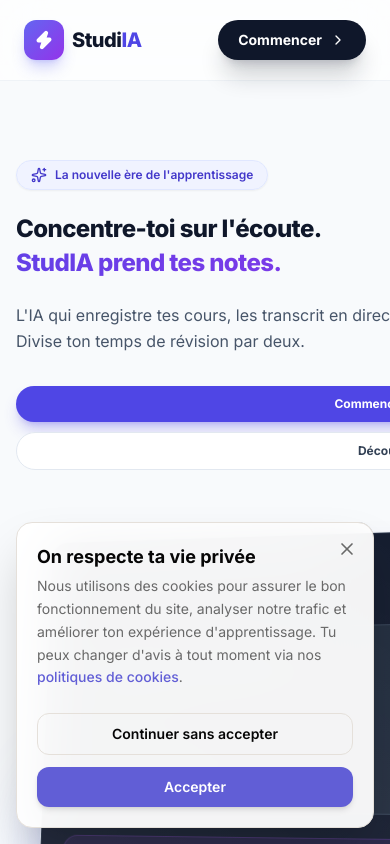
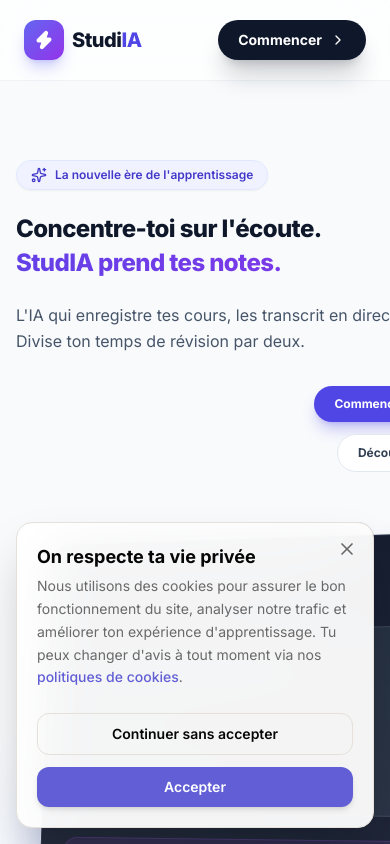
Before and after one commit to zackariatoure05-hue/studia.ia, a Next.js app: page / in a window 390 px wide. Shown: the top 844 px of the page. Built offline with nearby package versions, Linux system fonts and the light colour scheme.

Commit message:
style(landing): center and reduce hero buttons on mobile

```diff
--- a/src/app/page.tsx
+++ b/src/app/page.tsx
@@ -140,16 +140,16 @@
                   flashcards instantanément. Divise ton temps de révision par deux.
                 </p>
 
-                <div className="flex flex-col sm:flex-row items-stretch sm:items-center gap-2.5 sm:gap-4 w-full">
+                <div className="flex flex-col sm:flex-row items-center justify-center sm:justify-start gap-3 sm:gap-4 w-full">
                   <Link
                     href="/inscription"
-                    className="bg-indigo-600 text-white px-4 sm:px-6 py-2.5 sm:py-3.5 rounded-full text-xs sm:text-sm md:text-base font-bold hover:bg-indigo-700 transition-colors shadow-lg shadow-indigo-600/30 flex items-center justify-center gap-1.5 sm:gap-2 w-full sm:w-auto text-center shrink-0"
+                    className="bg-indigo-600 text-white px-5 py-2.5 sm:px-6 sm:py-3.5 rounded-full text-xs sm:text-sm md:text-base font-bold hover:bg-indigo-700 transition-colors shadow-lg shadow-indigo-600/30 flex items-center justify-center gap-1.5 sm:gap-2 w-auto max-w-xs text-center"
                   >
                     Commencer maintenant <ChevronRight className="w-4 h-4 sm:w-5 sm:h-5 shrink-0" />
                   </Link>
                   <Link
                     href="#fonctionnalites"
-                    className="bg-white text-slate-700 border border-slate-200 px-4 sm:px-6 py-2.5 sm:py-3.5 rounded-full text-xs sm:text-sm md:text-base font-bold hover:bg-slate-50 transition-colors flex items-center justify-center w-full sm:w-auto text-center shrink-0"
+                    className="bg-white text-slate-700 border border-slate-200 px-5 py-2.5 sm:px-6 sm:py-3.5 rounded-full text-xs sm:text-sm md:text-base font-bold hover:bg-slate-50 transition-colors flex items-center justify-center w-auto max-w-xs text-center"
                   >
                     Découvrir comment
                   </Link>
```
